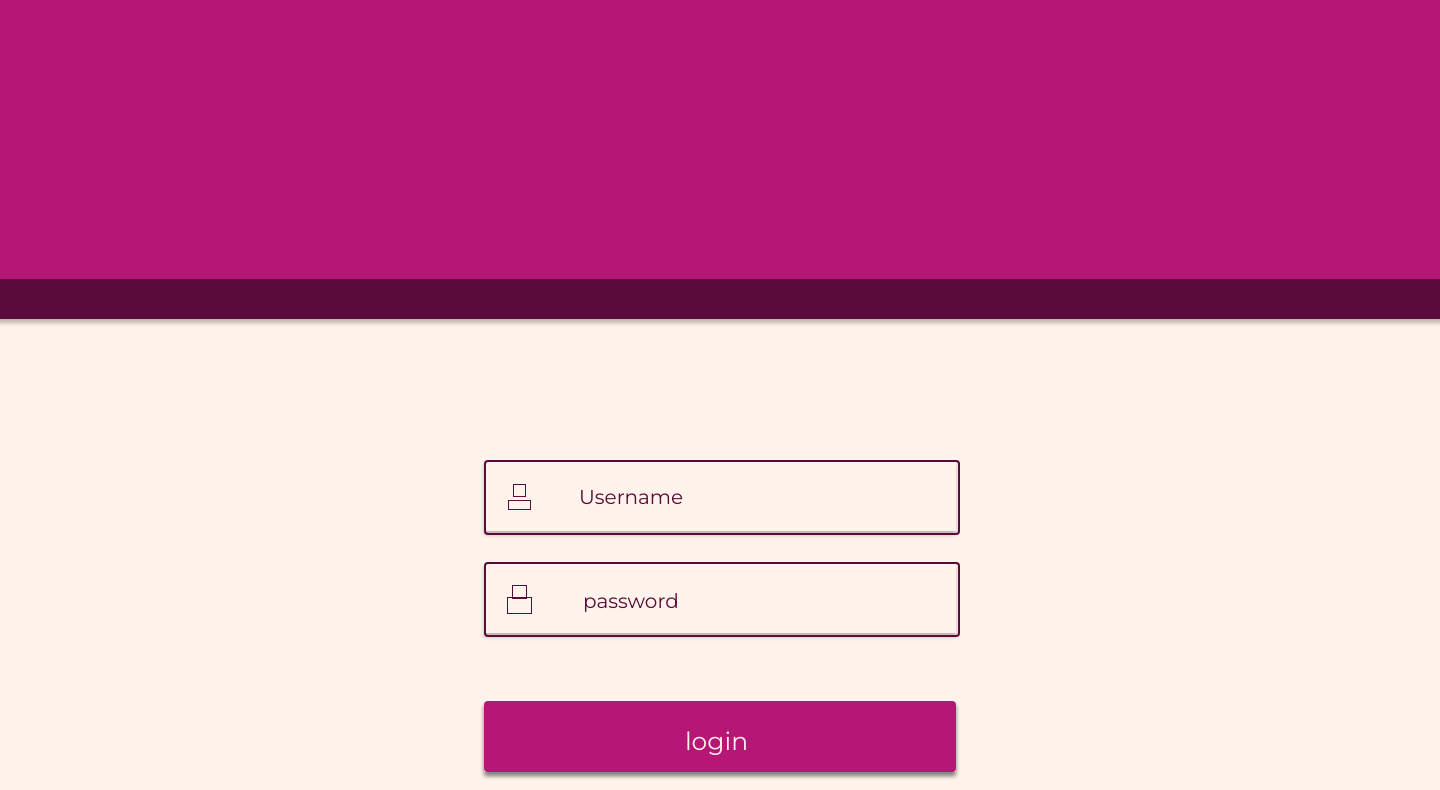
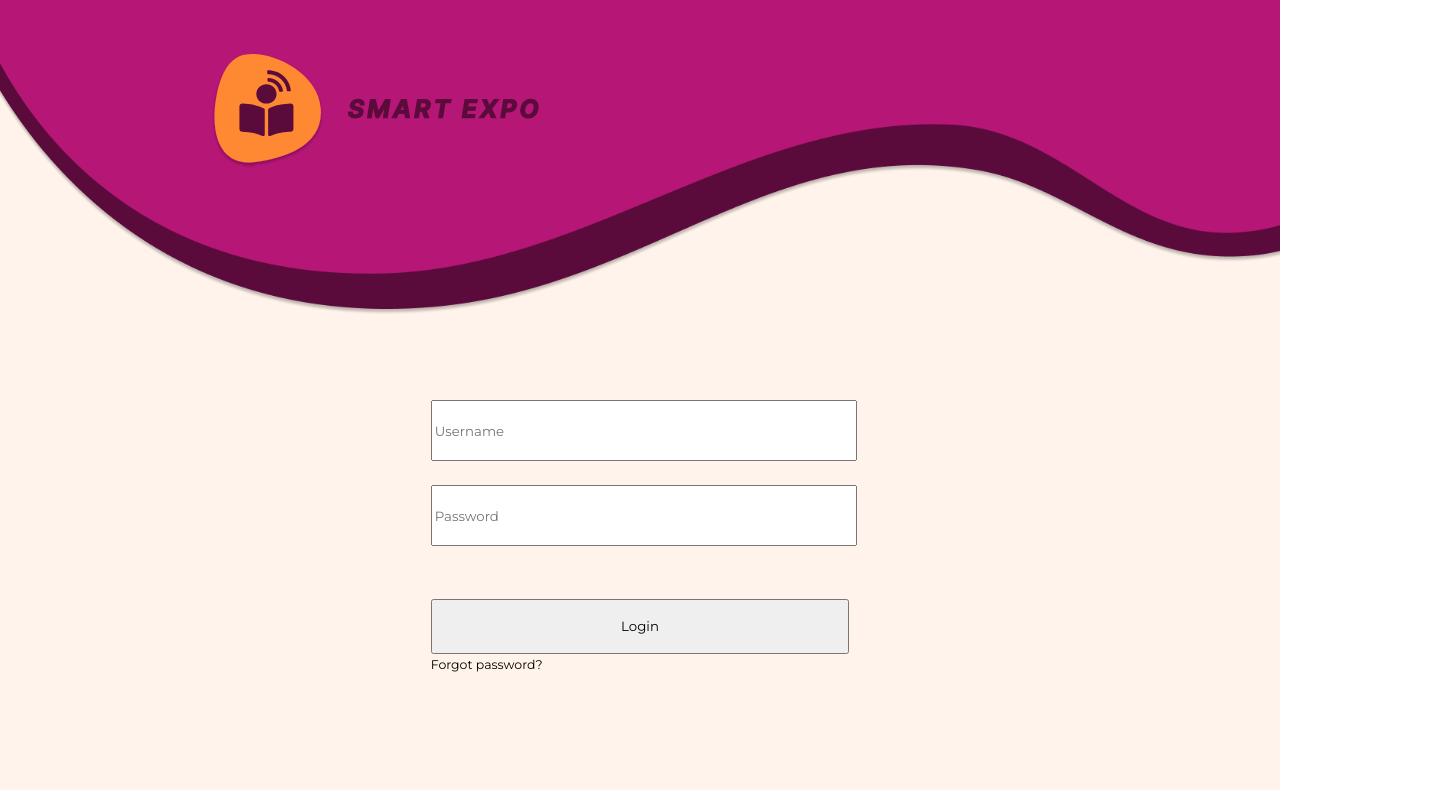
Before and after one commit to Dawnn-n/onetp2022cdd-web, a React (Create React App) app: page / in a window 1280 px wide. Shown: the top 790 px of the page, 1440 px wide, since content can reach past the window. Built offline with nearby package versions, Linux system fonts and the light colour scheme.

Commit message:
Partially built login

```diff
--- a/public/style.css
+++ b/public/style.css
@@ -1,3 +1,7 @@
+* {
+  font-family: montserrat;
+}
+
 body {
   margin: 0;
   font-family: -apple-system, BlinkMacSystemFont, 'Segoe UI', 'Roboto', 'Oxygen',
@@ -7,46 +11,7 @@ body {
   -moz-osx-font-smoothing: grayscale;
 }
 
-.App {
-  text-align: center;
+section {
+  width: 100vw;
+  height: 100vh;
 }
-
-.App-logo {
-  height: 40vmin;
-  pointer-events: none;
-}
-
-@media (prefers-reduced-motion: no-preference) {
-  .App-logo {
-    animation: App-logo-spin infinite 20s linear;
-  }
-}
-
-.App-header {
-  background-color: #282c34;
-  min-height: 100vh;
-  display: flex;
-  flex-direction: column;
-  align-items: center;
-  justify-content: center;
-  font-size: calc(10px + 2vmin);
-  color: white;
-}
-
-.App-link {
-  color: #61dafb;
-}
-
-@keyframes App-logo-spin {
-  from {
-    transform: rotate(0deg);
-  }
-  to {
-    transform: rotate(360deg);
-  }
-}
-
-code {
-  font-family: source-code-pro, Menlo, Monaco, Consolas, 'Courier New',
-    monospace;
-}
--- a/src/Login.tsx
+++ b/src/Login.tsx
@@ -4,31 +4,15 @@ import "./style/login.css"
 export default function Login() {
     return (
         <section className="login">
-            <div className="e1_2">
-                <div className="e36_3" />
-                <div className="e36_4" />
-                <div className="e40_11">
-                    <div className="e40_12" />
-                    <span  className="e40_13">Username</span>
-                    <div className="e40_14">
-                        <div className="e40_15" />
-                        <div className="e40_16" />
-                    </div>
-                </div>
-                <div className="e40_17">
-                    <div className="e40_18" />
-                    <span  className="e40_19">password</span>
-                    <div className="e40_20">
-                        <div className="e40_21" />
-                        <div className="e40_22" />
-                    </div>
-                </div>
-                <div className="e40_23">
-                    <div className="e40_24" />
-                    <span  className="e40_25">login</span>
-                </div>
-                <span  className="e40_26">Forgot password?</span>
+            <div className="header">
+                <div className="title" />
             </div>
+            <form className="login-input">
+                <input type="text" id="" placeholder="Username" />
+                <input type="password" id="" placeholder="Password" />
+                <input type="submit" value="Login" />
+                <a>Forgot password?</a>
+            </form>
         </section>
     )
 }
--- a/src/style/login.css
+++ b/src/style/login.css
@@ -1,28 +1,67 @@
-.e1_2 {
-	overflow:hidden;
+.login {
+	overflow: hidden;
+	background-color:#FFF3EB;
 }
+
+.header {
+	margin: 0;
+	width: 100%;
+	height: 39.4%;
+	background: url(../assets/header.png) no-repeat 0 0 / 100% 100%;
+	display: flow-root;
+}
+
+.title {
+	width: 38.3vw;
+	height: 17vh;
+	margin-left: 16.6%;
+	margin-top: 6.7vh;
+	background: url(../assets/title.svg) no-repeat 0 0 / contain;
+}
+
+form {
+	margin: auto;
+	margin-top: 10.6vh;
+	width: 32.7%;
+	height: 37%;
+}
+
+form>* {
+	width: 100%;
+	height: 18.6%;
+}
+
+input[placeholder="Username"] {
+
+}
+
+input[placeholder="Password"] {
+	margin-top: 3vh;
+}
+
+input[value="Login"] {
+	margin-top: 6.6vh;
+}
+
+form>a {
+	margin-top: 2vh;
+	font-size: 1.56vh;
+}
+
 .e1_2 {
 	background-color:rgba(255, 243.00000071525574, 235.0000011920929, 1);
-	width:1440px;
-	height:1024px;
+	width:100%;
+	height:100%;
 	position:absolute;
+	overflow: hidden;
 }
 .e36_3 {
-	box-shadow:0px 4px 4px rgba(0, 0, 0, 0.25);
-	background-color:rgba(91.00000217556953, 11.000000294297934, 59.00000028312206, 1);
 	width:1534px;
 	height:330.3281555175781px;
 	position:absolute;
 	left:-42px;
 	top:-11px;
-}
-.e36_4 {
-	background-color:rgba(182.00000435113907, 22.000000588595867, 118.00000056624413, 1);
-	width:1550.53759765625px;
-	height:309.6944885253906px;
-	position:absolute;
-	left:-34px;
-	top:-30.575439453125px;
+	border: none;
 }
 .e40_11 {
 	box-shadow:0px 4px 4px rgba(0, 0, 0, 0.25);
@@ -65,26 +104,7 @@
 	position:absolute;
 	left:18.8799991607666px;
 	top:20.453332901000977px;
-}
-.e40_15 {
-	border:1px solid rgba(91.00000217556953, 11.000000294297934, 59.00000028312206, 1);
-}
-.e40_15 {
-	width:20.97777557373047px;
-	height:7.866666793823242px;
-	position:absolute;
-	left:5.244444847106934px;
-	top:19.666667938232422px;
-}
-.e40_16 {
-	border:1px solid rgba(91.00000217556953, 11.000000294297934, 59.00000028312206, 1);
-}
-.e40_16 {
-	width:10.488889694213867px;
-	height:10.488889694213867px;
-	position:absolute;
-	left:10.488889694213867px;
-	top:3.933333396911621px;
+	background: url(../assets/user-icon.png);
 }
 .e40_17 {
 	box-shadow:0px 4px 4px rgba(0, 0, 0, 0.25);
@@ -127,26 +147,7 @@
 	position:absolute;
 	left:18.8799991607666px;
 	top:20.453332901000977px;
-}
-.e40_21 {
-	border:1px solid rgba(91.00000217556953, 11.000000294297934, 59.00000028312206, 1);
-}
-.e40_21 {
-	width:23.600000381469727px;
-	height:14.422223091125488px;
-	position:absolute;
-	left:3.933333396911621px;
-	top:14.422223091125488px;
-}
-.e40_22 {
-	border:1px solid rgba(91.00000217556953, 11.000000294297934, 59.00000028312206, 1);
-}
-.e40_22 {
-	width:13.11111068725586px;
-	height:11.800000190734863px;
-	position:absolute;
-	left:9.177777290344238px;
-	top:2.622222423553467px;
+	background: url(../assets/lock-icon.png);
 }
 .e40_23 {
 	box-shadow:0px 4px 4px rgba(0, 0, 0, 0.25);
```
Also changed, not shown: src/assets/header.png, src/assets/title.svg (added).
